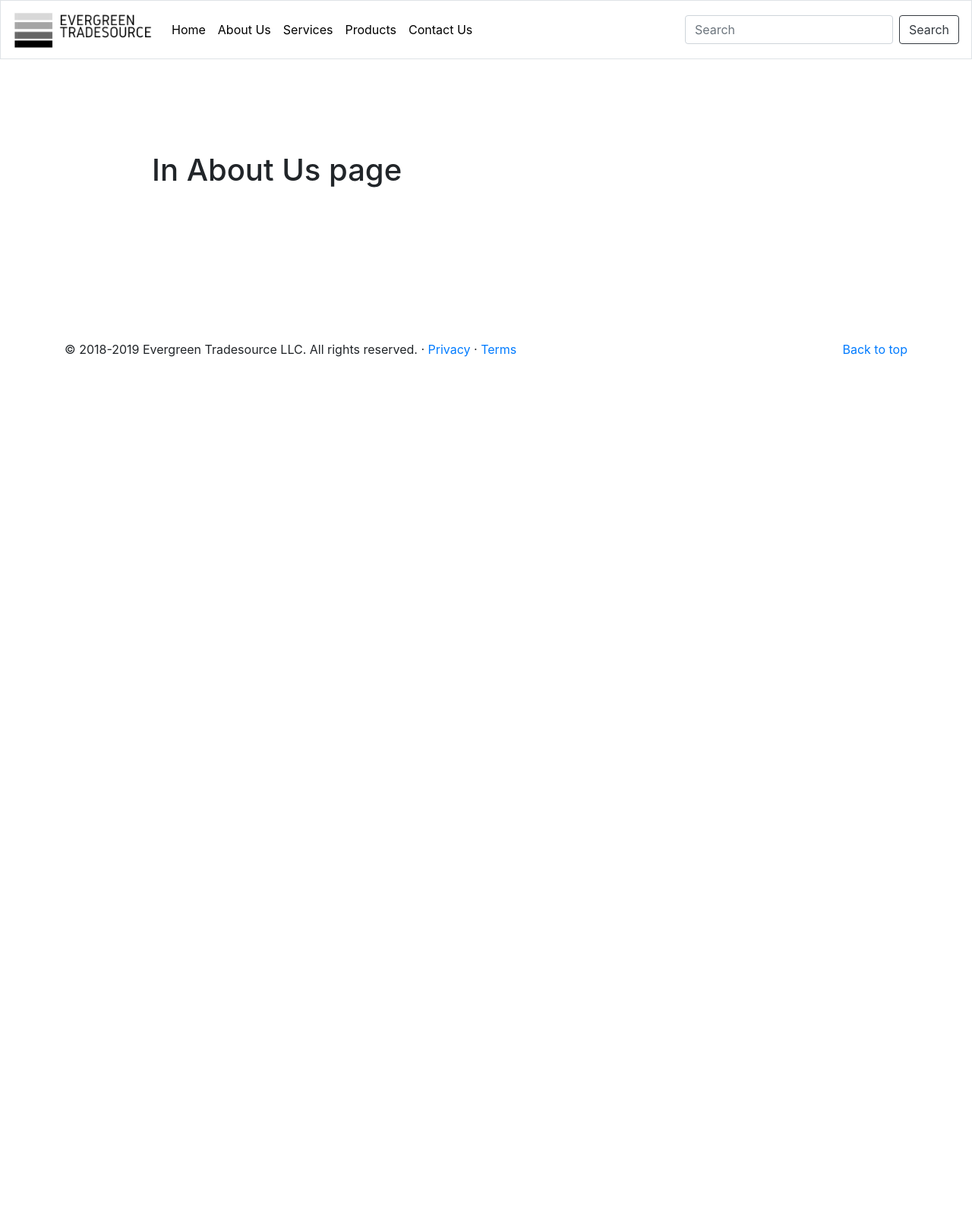
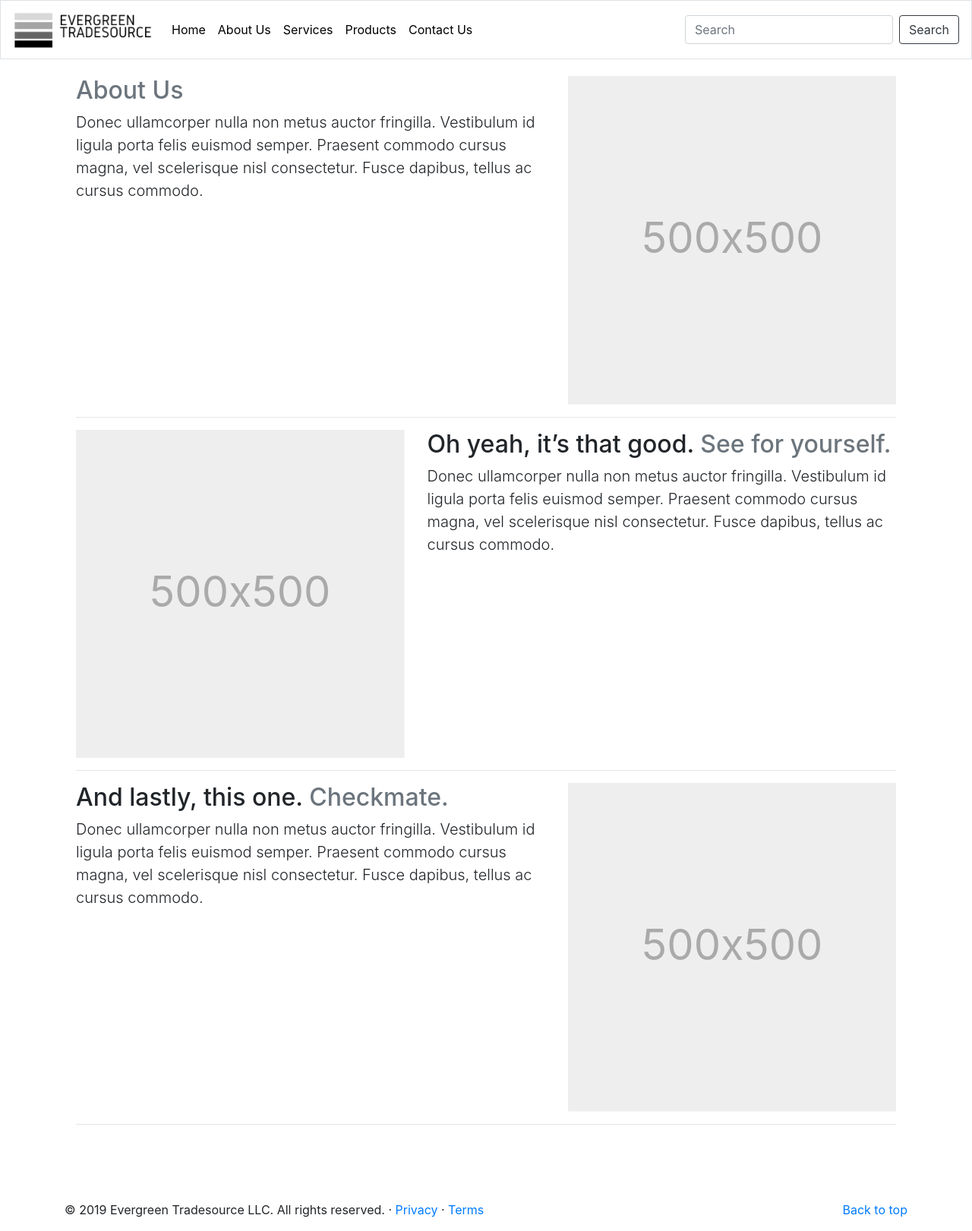
Before and after one commit to kxxr8671/Evergreen, a Django app: a page that uses home/templates/about_us.html in a window 1280 px wide. Shown: the whole page at 76% size. Before the commit the page ends 470 px from the top, so only its background shows below. Run offline with Django 3.2, Linux system fonts and the light colour scheme; some libraries are stand-ins or nearby versions.

Commit message:
Added images to home page. updated About us page layout.

```diff
--- a/egreen_trade_source/templates/base.html
+++ b/egreen_trade_source/templates/base.html
@@ -88,9 +88,9 @@
 {% block page_content %}{% endblock %}
 
 <!-- FOOTER -->
-<footer class="container">
+<footer class="container clear-bottom" >
   <p class="float-right"><a href="#">Back to top</a></p>
-  <p>&copy; 2018-2019 Evergreen Tradesource LLC. All rights reserved. &middot; <a href="#">Privacy</a> &middot; <a href="#">Terms</a></p>
+  <p>&copy; 2019 Evergreen Tradesource LLC. All rights reserved. &middot; <a href="#">Privacy</a> &middot; <a href="#">Terms</a></p>
 </footer>
 </main>
 <script src="https://code.jquery.com/jquery-3.3.1.slim.min.js" integrity="sha384-q8i/X+965DzO0rT7abK41JStQIAqVgRVzpbzo5smXKp4YfRvH+8abtTE1Pi6jizo" crossorigin="anonymous"></script>
--- a/home/templates/about_us.html
+++ b/home/templates/about_us.html
@@ -2,8 +2,48 @@
 
 {% block page_content %}
 
-<div style= "margin: 200px;">
-<h1> In About Us page </h1>
+<div style= "margin: 100px;">
+   <h3 class="text-muted"></h3>
+   <!-- START THE FEATURETTES -->
+
+   <div class="row featurette">
+     <div class="col-md-7">
+       <h2 class="featurette-heading"><span class="text-muted">About Us</span></h2>
+       <p class="lead">Donec ullamcorper nulla non metus auctor fringilla. Vestibulum id ligula porta felis euismod semper. Praesent commodo cursus magna, vel scelerisque nisl consectetur. Fusce dapibus, tellus ac cursus commodo.</p>
+     </div>
+     <div class="col-md-5">
+       <svg class="bd-placeholder-img bd-placeholder-img-lg featurette-image img-fluid mx-auto" width="500" height="500" xmlns="http://www.w3.org/2000/svg" preserveAspectRatio="xMidYMid slice" focusable="false" role="img" aria-label="Placeholder: 500x500"><title>Placeholder</title><rect width="100%" height="100%" fill="#eee"/><text x="50%" y="50%" fill="#aaa" dy=".3em">500x500</text></svg>
+     </div>
+   </div>
+
+   <hr class="featurette-divider">
+
+   <div class="row featurette">
+     <div class="col-md-7 order-md-2">
+       <h2 class="featurette-heading">Oh yeah, it’s that good. <span class="text-muted">See for yourself.</span></h2>
+       <p class="lead">Donec ullamcorper nulla non metus auctor fringilla. Vestibulum id ligula porta felis euismod semper. Praesent commodo cursus magna, vel scelerisque nisl consectetur. Fusce dapibus, tellus ac cursus commodo.</p>
+     </div>
+     <div class="col-md-5 order-md-1">
+       <svg class="bd-placeholder-img bd-placeholder-img-lg featurette-image img-fluid mx-auto" width="500" height="500" xmlns="http://www.w3.org/2000/svg" preserveAspectRatio="xMidYMid slice" focusable="false" role="img" aria-label="Placeholder: 500x500"><title>Placeholder</title><rect width="100%" height="100%" fill="#eee"/><text x="50%" y="50%" fill="#aaa" dy=".3em">500x500</text></svg>
+     </div>
+   </div>
+
+   <hr class="featurette-divider">
+
+   <div class="row featurette">
+     <div class="col-md-7">
+       <h2 class="featurette-heading">And lastly, this one. <span class="text-muted">Checkmate.</span></h2>
+       <p class="lead">Donec ullamcorper nulla non metus auctor fringilla. Vestibulum id ligula porta felis euismod semper. Praesent commodo cursus magna, vel scelerisque nisl consectetur. Fusce dapibus, tellus ac cursus commodo.</p>
+     </div>
+     <div class="col-md-5">
+       <svg class="bd-placeholder-img bd-placeholder-img-lg featurette-image img-fluid mx-auto" width="500" height="500" xmlns="http://www.w3.org/2000/svg" preserveAspectRatio="xMidYMid slice" focusable="false" role="img" aria-label="Placeholder: 500x500"><title>Placeholder</title><rect width="100%" height="100%" fill="#eee"/><text x="50%" y="50%" fill="#aaa" dy=".3em">500x500</text></svg>
+     </div>
+   </div>
+
+   <hr class="featurette-divider">
+
+   <!-- /END THE FEATURETTES -->
+
 </div>
 
 {% endblock %}
```
Also changed, not shown: home/templates/home.html (+11 -5 lines).
